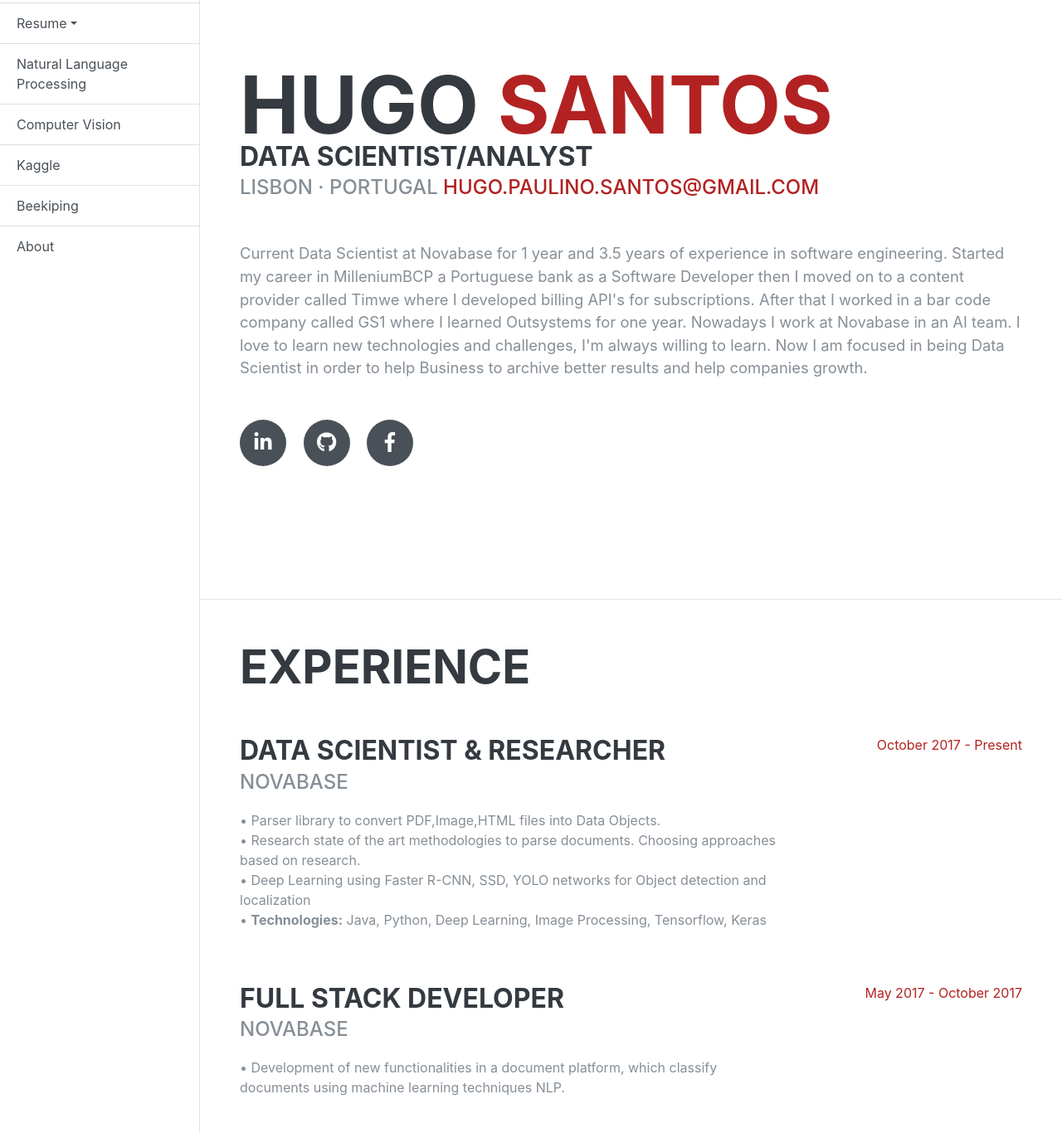
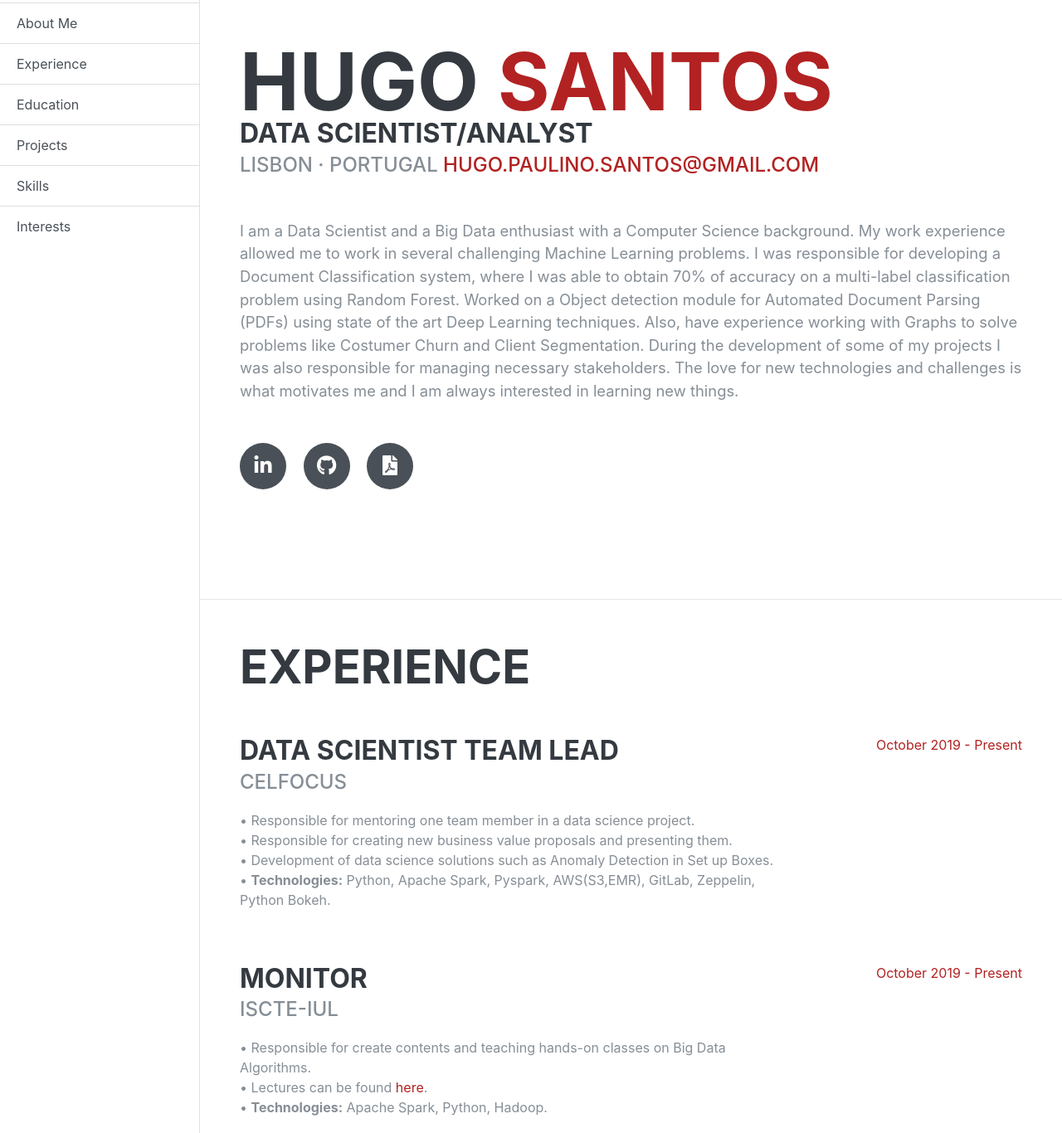
Before and after one commit to HugoPaulino/Curriculum-Vitae, a plain HTML site: page index.html in a window 1280 px wide. Shown: the part 78-1444 px from the top of the page at 83% size. Drawn offline with Linux system fonts and the light colour scheme; a web font is replaced by a local one.

Commit message:
add resume
Signed-off-by: Hugo Filipe Santos <hugo.filipe.santos@novabase.com>

```diff
--- a/index.html
+++ b/index.html
@@ -22,22 +22,13 @@
       <div class=" nav-bar border-right  navbar-dark" id="sidebar-wrapper">
         <div class="sidebar-heading ">Resume-Portfolio</div>
         <div class="list-group list-group-flush ">
-          <li class="nav-item dropdown ">
-            <a href="#" class="list-group-item list-group-item-action nav-link dropdown dropdown-toggle" data-toggle="dropdown">Resume</a><span class="caret"></span></a>
-
-            <ul class="dropdown-menu" >
-              <a href="#about" class="list-group-item list-group-item-action nav-link js-scroll-trigger">Summary</a>
-              <a href="#experience" class="list-group-item list-group-item-action nav-link js-scroll-trigger">Experience</a>
-              <a href="#education" class="list-group-item list-group-item-action nav-link  js-scroll-trigger">Education</a>
-              <a href="#skills" class="list-group-item list-group-item-action nav-link  js-scroll-trigger">Skills</a>
-              <a href="#interests" class="list-group-item list-group-item-action nav-link  js-scroll-trigger">Interests</a>
-              <a href="#extractivity" class="list-group-item list-group-item-action nav-link  js-scroll-trigger">Extracurricular Activity</a>
-            </ul>
-            <a href="#" class="list-group-item list-group-item-action nav-item">Natural Language Processing</a>
-            <a href="#" class="list-group-item list-group-item-action nav-item">Computer Vision</a>
-            <a href="#" class="list-group-item list-group-item-action nav-link">Kaggle</a>
-            <a href="#" class="list-group-item list-group-item-action ">Beekiping</a>
-            <a href="#" class="list-group-item list-group-item-action ">About</a>
+          <li class="nav-item">
+            <a href="#about" class="list-group-item list-group-item-action nav-link ">About Me</a>
+            <a href="#experience" class="list-group-item list-group-item-action nav-link">Experience</a>
+            <a href="#education" class="list-group-item list-group-item-action nav-link ">Education</a>
+            <a href="#projects" class="list-group-item list-group-item-action nav-link">Projects</a>
+            <a href="#skills" class="list-group-item list-group-item-action ">Skills</a>
+            <a href="#interests" class="list-group-item list-group-item-action ">Interests</a>
             </ul>
           </div>
         </div>
@@ -46,6 +37,8 @@
         <div id="page-content-wrapper">
           <div class="container-fluid p-0">
             <div class="container-fluid p-0">
+
+              <!-- About Me -->
               <section class="resume-section p-3 p-lg-5 d-flex align-items-center" id="about">
                 <div class="w-100">
                   <h1 class="mb-0">Hugo
@@ -55,7 +48,14 @@
                   <div class="subheading mb-5">Lisbon · Portugal
                     <a href="hugo.paulino.santos@gmail.com">hugo.paulino.santos@gmail.com</a>
                   </div>
-                  <p class="lead mb-5">Current Data Scientist at Novabase for 1 year and 3.5 years of experience in software engineering. Started my career in MilleniumBCP a Portuguese bank as a Software Developer then I moved on to a content provider called Timwe where I developed billing API's for subscriptions. After that I worked in a bar code company called GS1 where I learned Outsystems for one year. Nowadays I work at Novabase in an AI team. I love to learn new technologies and challenges, I'm always willing to learn. Now I am focused in being Data Scientist in order to help Business to archive better results and help companies growth.</p>
+                  <p class="lead mb-5">I am a Data Scientist and a Big Data enthusiast with a Computer Science background. My work experience allowed me to work in several
+                    challenging Machine Learning problems. I was responsible for developing a Document Classification system, where I was able to obtain
+                    70% of accuracy on a multi-label classification problem using Random Forest. Worked on a Object detection module for Automated
+                    Document Parsing (PDFs) using state of the art Deep Learning techniques. Also, have experience working with Graphs to solve problems
+                    like Costumer Churn and Client Segmentation. During the development of some of my projects I was also responsible for managing
+                    necessary stakeholders.
+                    The love for new technologies and challenges is what motivates me and I am always interested in learning new things.</p>
+
                   <div class="social-icons">
                     <a href="https://www.linkedin.com/in/hugopaulinosantos/">
                       <i class="fab fa-linkedin-in"></i>
@@ -63,11 +63,14 @@
                     <a href="https://github.com/HugoPaulino">
                       <i class="fab fa-github"></i>
                     </a>
-                    <a href="https://www.facebook.com/hugo.santos.5099">
-                      <i class="fab fa-facebook-f"></i>
+                    <a href="files/CV_EN_Hugo_Paulino_Santos.pdf">
+                      <i class="fas fa-file-pdf"></i>
                     </a>
                   </div>
                 </div>
+
+              <!-- Experience -->
+
               </section>
               <hr class="m-0">
               <section class="resume-section p-3 p-lg-5 d-flex justify-content-center" id="experience">
@@ -75,12 +78,39 @@
                   <h2 class="mb-5">Experience</h2>
                   <div class="resume-item d-flex flex-column flex-md-row justify-content-between mb-5">
                     <div class="resume-content">
+                      <h3 class="mb-0">Data Scientist Team Lead</h3>
+                      <div class="subheading mb-3">Celfocus</div>
+                      <p>• Responsible for mentoring one team member in a data science project.
+                        <br>• Responsible for creating new business value proposals and presenting them.
+                        <br>• Development of data science solutions such as Anomaly Detection in Set up Boxes.
+                        <br>• <b>Technologies:</b> Python, Apache Spark, Pyspark, AWS(S3,EMR), GitLab, Zeppelin, Python Bokeh.
+                      </p>
+                    </div>
+                    <div class="resume-date text-md-right">
+                      <span class="text-primary">October 2019 - Present</span>
+                    </div>
+                  </div>
+                  <div class="resume-item d-flex flex-column flex-md-row justify-content-between mb-5">
+                    <div class="resume-content">
+                      <h3 class="mb-0">Monitor</h3>
+                      <div class="subheading mb-3">ISCTE-IUL</div>
+                      <p>• Responsible for create contents and teaching hands-on classes on Big Data Algorithms.<br>
+                        • Lectures can be found <a href="https://github.com/HugoPaulino/ABD">here</a>.
+                         <br>• <b>Technologies:</b> Apache Spark, Python, Hadoop.
+                      </p>
+                    </div>
+                    <div class="resume-date text-md-right">
+                      <span class="text-primary">October 2019 - Present</span>
+                    </div>
+                  </div>
+                  <div class="resume-item d-flex flex-column flex-md-row justify-content-between mb-5">
+                    <div class="resume-content">
                       <h3 class="mb-0">Data Scientist & Researcher</h3>
                       <div class="subheading mb-3">Novabase</div>
                       <p>• Parser library to convert PDF,Image,HTML files into Data Objects.
                         <br>• Research state of the art methodologies to parse documents. Choosing approaches based on research.
-                        <br>• Deep Learning using Faster R-CNN, SSD, YOLO networks for Object detection and localization
-                        <br>• <b>Technologies:</b> Java, Python, Deep Learning, Image Processing, Tensorflow, Keras
+                        <br>• Deep Learning using Faster R-CNN, SSD, YOLO networks for Object detection and localization.
+                        <br>• <b>Technologies:</b> Java, Python, Deep Learning, Image Processing, Tensorflow, Keras.
                       </p>
                     </div>
                     <div class="resume-date text-md-right">
@@ -102,7 +132,7 @@
                       <h3 class="mb-0">Full stack developer</h3>
                       <div class="subheading mb-3">GS1 - Portugal</div>
                       <p>• Developed a traceability system with Outsytems Platform.<br>
-                      •<b> Technologies:</b> Outsystems, .Net, Javascript, CSS, HTML5</p>
+                      •<b> Technologies:</b> Outsystems, .Net, Javascript, CSS, HTML5.</p>
                     </div>
                     <div class="resume-date text-md-right">
                       <span class="text-primary">April 2016 - May 2017</span>
@@ -136,6 +166,10 @@
                     </div>
                   </div>
                 </div>
+
+
+              <!-- Education -->
+
               </section>
               <hr class="m-0">
               <section class="resume-section p-3 p-lg-5 d-flex align-items-center" id="education">
@@ -166,16 +200,35 @@
                 </div>
               </section>
               <hr class="m-0">
+
+              <!-- Projects-->
+
+              <section class="resume-section p-3 p-lg-5 d-flex align-items-center" id="projects">
+              <div class="w-100">
+                <h2 class="mb-5">Projects</h2>
+                <ul class="fa-ul mb-0">
+                  <li>
+                    <a href="https://jfmeimoa.pt">• JFMeimoa website </a>
+                    </li>
+
+                </ul>
+              </div>
+            </section>
+
+
+
+              <!-- Skills -->
+
               <section class="resume-section p-3 p-lg-5 d-flex align-items-center" id="skills">
                 <div class="w-100">
                   <h2 class="mb-5">Skills</h2>
                   <div class="subheading mb-3">Programming Languages &amp; Tools</div>
                   <ul class="list-inline dev-icons">
+                   <li class="list-inline-item">
+                      <i class="fab fa-python"></i>
+                    </li>
                     <li class="list-inline-item">
                       <i class="fab fa-java"></i>
-                    </li>
-                    <li class="list-inline-item">
-                      <i class="fab fa-python"></i>
                     </li>
                     <li class="list-inline-item">
                       <i class="fab fa-html5"></i>
@@ -185,6 +238,8 @@
                     </li>
                   </ul>
                 </section>
+
+                <!-- Interests -->
                 <hr class="m-0">
                 <section class="resume-section p-3 p-lg-5 d-flex align-items-center" id="interests">
                   <div class="w-100">
@@ -194,6 +249,9 @@
                   </div>
                 </section>
                 <hr class="m-0">
+
+
+                 <!-- Extracurricular Activity -->
                 <section class="resume-section p-3 p-lg-5 d-flex align-items-center" id="extractivity">
                   <div class="w-100">
                     <h2 class="mb-5">Extracurricular Activity</h2>
```
Also changed, not shown: package.json (deleted, +0 -36 lines), 1 other file.
